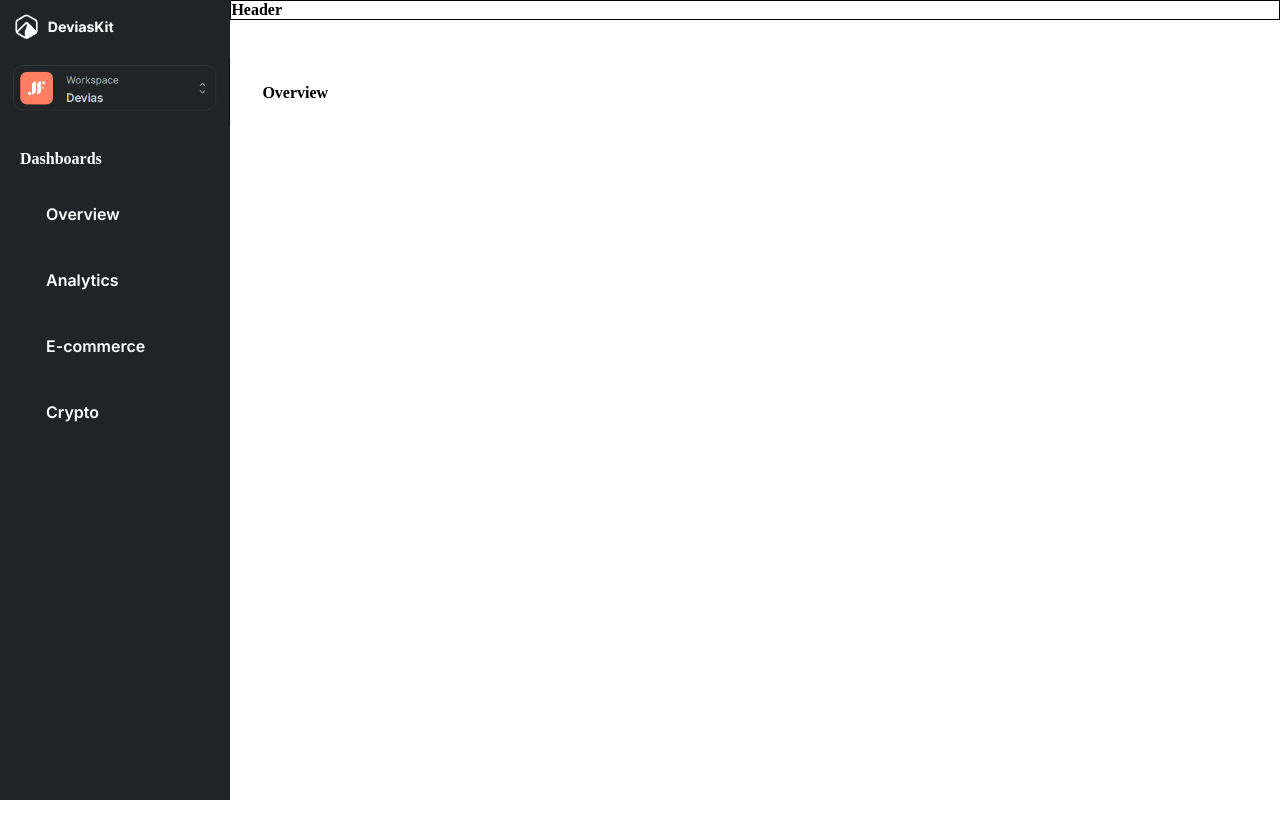
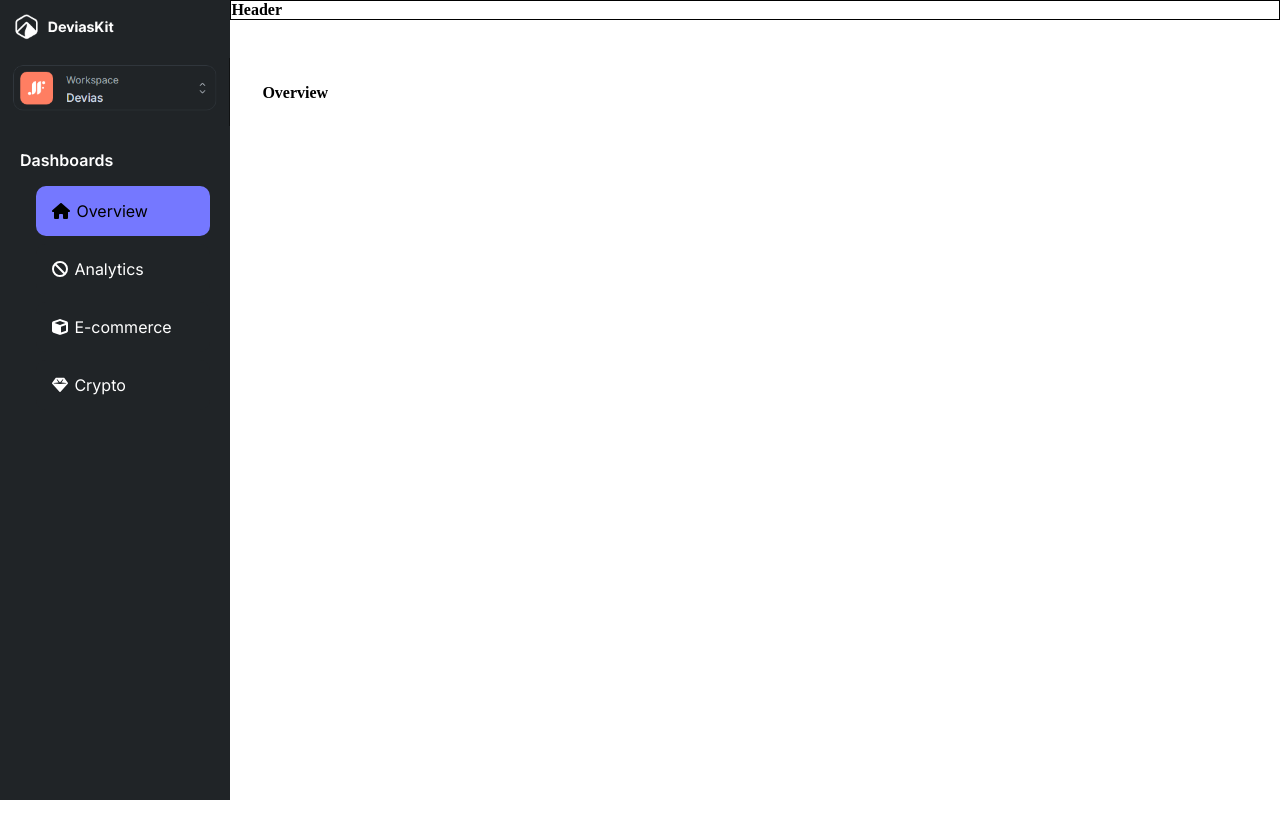
Before and after one commit to S-Priyadharshan/React-Dashboard, a React (Vite) app: page / in a window 1280 px wide. Built offline with nearby package versions, Linux system fonts and the light colour scheme.

Commit message:
sidebar half done

```diff
--- a/package.json
+++ b/package.json
@@ -10,6 +10,8 @@
     "preview": "vite preview"
   },
   "dependencies": {
+    "@fortawesome/free-solid-svg-icons": "^6.6.0",
+    "@fortawesome/react-fontawesome": "^0.2.2",
     "notistack": "^3.0.1",
     "react": "^18.3.1",
     "react-dom": "^18.3.1",
--- a/src/components/Sidebar/Navlink/Navlink.css
+++ b/src/components/Sidebar/Navlink/Navlink.css
@@ -1,24 +1,30 @@
 .sidebar__navlink{
-    margin: 10px;
+    display: inline-block;
+    height: 50px;
+    width: 100%;
     padding: 6px 16px;
-    width: 100%;
-    height: 50px;
+    background-color: var(--sidebar-gray);
     border-radius: 10px;
-    background-color: var(--sidebar-gray);
+    display: flex;
+    align-items: center;
+}
+
+.navlink__route span{
+    margin-left: .4rem;
+    font-weight: 400;
 }
 
 .sidebar__navlink:hover{
     background-color: var(--hover-gray);
 }
 
-a{
-    height: inherit;
-    width: inherit;
-    padding: inherit;
-    border-radius: inherit;
-}
 
-.selected{
+.active{
+    border-radius: 10px;
     color: black;
     background-color: var(--sidebar-violet);
 }
+
+.active:hover{
+    background-color: var(--sidebar-violet);
+}
--- a/src/components/Sidebar/Navlink/Navlink.jsx
+++ b/src/components/Sidebar/Navlink/Navlink.jsx
@@ -1,23 +1,14 @@
 /* eslint-disable */
 import React, { useState } from 'react'
-
+import { FontAwesomeIcon } from '@fortawesome/react-fontawesome';
 import './Navlink.css';
 
-const Navlink = ({name,route}) => {
-  const [selected,setSelected] = useState(false);
-
-  const handleSelect = (e) =>{
-    // e.preventDefault();
-    console.log("Selected")
-    setSelected(!selected)
-  }
+const Navlink = ({name,icon,isActive}) => {
   return (
-    <li className='sidebar__navlink'>
-      <a href={route}>
-        <div></div>
-        <div><span>{name}</span></div>
-      </a>
-    </li>
+    <div className={`sidebar__navlink ${isActive ? 'active' : ''}`}>
+        <div className='navlink__img'>{icon && <FontAwesomeIcon icon={icon} />}</div>
+        <div className='navlink__route'><span>{name}</span></div>
+    </div>
   )
 }
 
--- a/src/components/Sidebar/Sidebar.css
+++ b/src/components/Sidebar/Sidebar.css
@@ -8,6 +8,10 @@
     color: white;
 }
 
+.app__sidebar p{
+    margin-bottom: 1rem;
+}
+
 .app__sidebar-links{
     padding: 20px;
     height: 100vh;
@@ -16,7 +20,8 @@
 }
 
 .app__sidebar-links li{
-    margin-bottom: 1rem;
+    margin-bottom: .5rem;
+    margin-left: 1rem;
 }
 
 
--- a/src/components/Sidebar/Sidebar.jsx
+++ b/src/components/Sidebar/Sidebar.jsx
@@ -1,6 +1,8 @@
 import React from 'react'
+import { faHome,faBan,faCube,faGem } from '@fortawesome/free-solid-svg-icons';
 import './Sidebar.css';
 import Navlink from './Navlink/Navlink';
+import { NavLink } from 'react-router-dom';
 
 const Sidebar = () => {
   return (
@@ -10,12 +12,28 @@
             <img src='/unwanted.png'/>
         </div>
         <div className='app__sidebar-links'>
-            <p>Dashboards</p>
+            <p className='p__inter'>Dashboards</p>
             <ul>
-                <Navlink name={'Overview'} route={'/'}/>
-                <Navlink name={'Analytics'} route={'/analytics'}/>
-                <Navlink name={'E-commerce'} route={'/ecommerce'}/>
-                <Navlink name={'Crypto'} route={'/crypto'}/>
+              <li>
+                <NavLink to="/">
+                  {( {isActive} ) => <Navlink name="Overview" icon={faHome} isActive={isActive} />}
+                </NavLink>
+              </li>
+              <li>
+                <NavLink to="/analytics">
+                  {({ isActive }) => <Navlink name="Analytics" icon={faBan} isActive={isActive} />}
+                </NavLink>
+              </li>
+              <li>
+                <NavLink to='/ecommerce'>
+                  {({isActive})=> <Navlink name="E-commerce" icon={faCube} isActive={isActive}></Navlink>}
+                </NavLink>
+              </li>
+              <li>
+                <NavLink to='/crypto'>
+                  {({isActive})=> <Navlink name="Crypto" icon={faGem} isActive={isActive}></Navlink>}
+                </NavLink>
+              </li>
             </ul>
         </div>
     </div>
```
Also changed, not shown: 1 other file (tests, documents, lock files or other folders).
